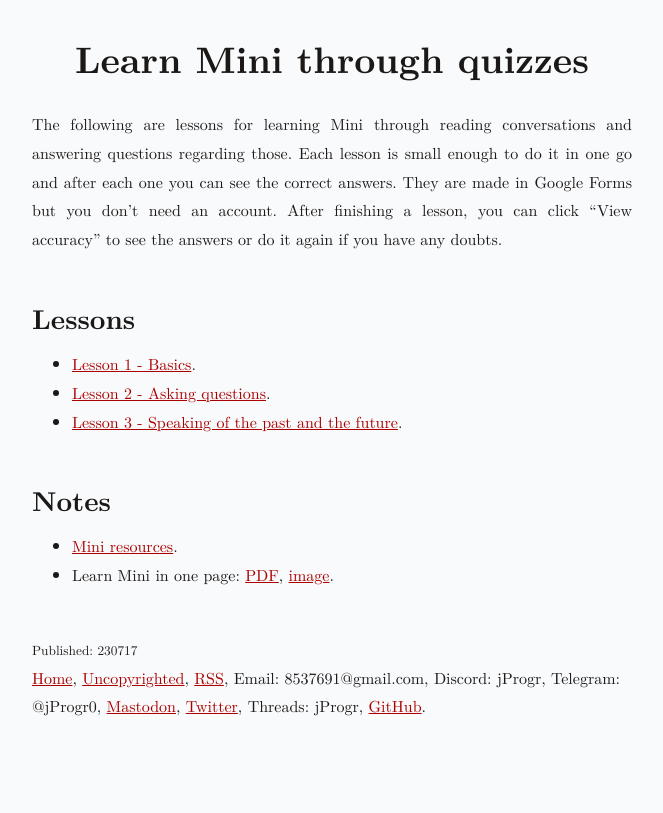
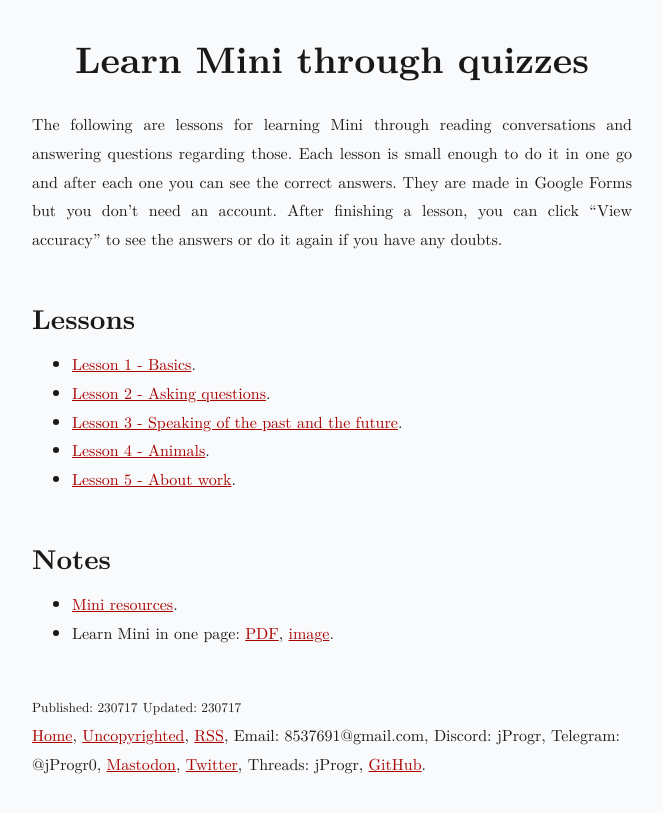
Before and after one commit to jProgr/jprogr.github.io, a Jekyll site: the page built from _posts/2023-07-17-mini-lessons.md, in a window 1280 px wide. Shown: the top 813 px of the page, without its empty margins (308-971 px from the left). Built offline with Jekyll 4.4.1, drawn with Linux system fonts in a browser that asks for light colours.

Commit message:
Update content
Updated "Learn Mini through quizzes".

```diff
--- a/_posts/2023-07-17-mini-lessons.md
+++ b/_posts/2023-07-17-mini-lessons.md
@@ -2,6 +2,7 @@
 title: "Learn Mini through quizzes"
 permalink: /mini-lessons
 custom_date: "230717"
+updated_date: "230717"
 ---
 
 # Learn Mini through quizzes
@@ -13,6 +14,8 @@ The following are lessons for learning Mini through reading conversations and an
 - [Lesson 1 - Basics](https://forms.gle/2R5iWHBZ4VWDUE4v5).
 - [Lesson 2 - Asking questions](https://forms.gle/Ggb4y3ZmtqrQrgmD7).
 - [Lesson 3 - Speaking of the past and the future](https://forms.gle/GB1GMNTKGBHUJWZz5).
+- [Lesson 4 - Animals](https://forms.gle/JyBDnQLc2ViqDXPd7).
+- [Lesson 5 - About work](https://forms.gle/E4NHyHYxQujjQh3S8).
 
 ## Notes
 
```
